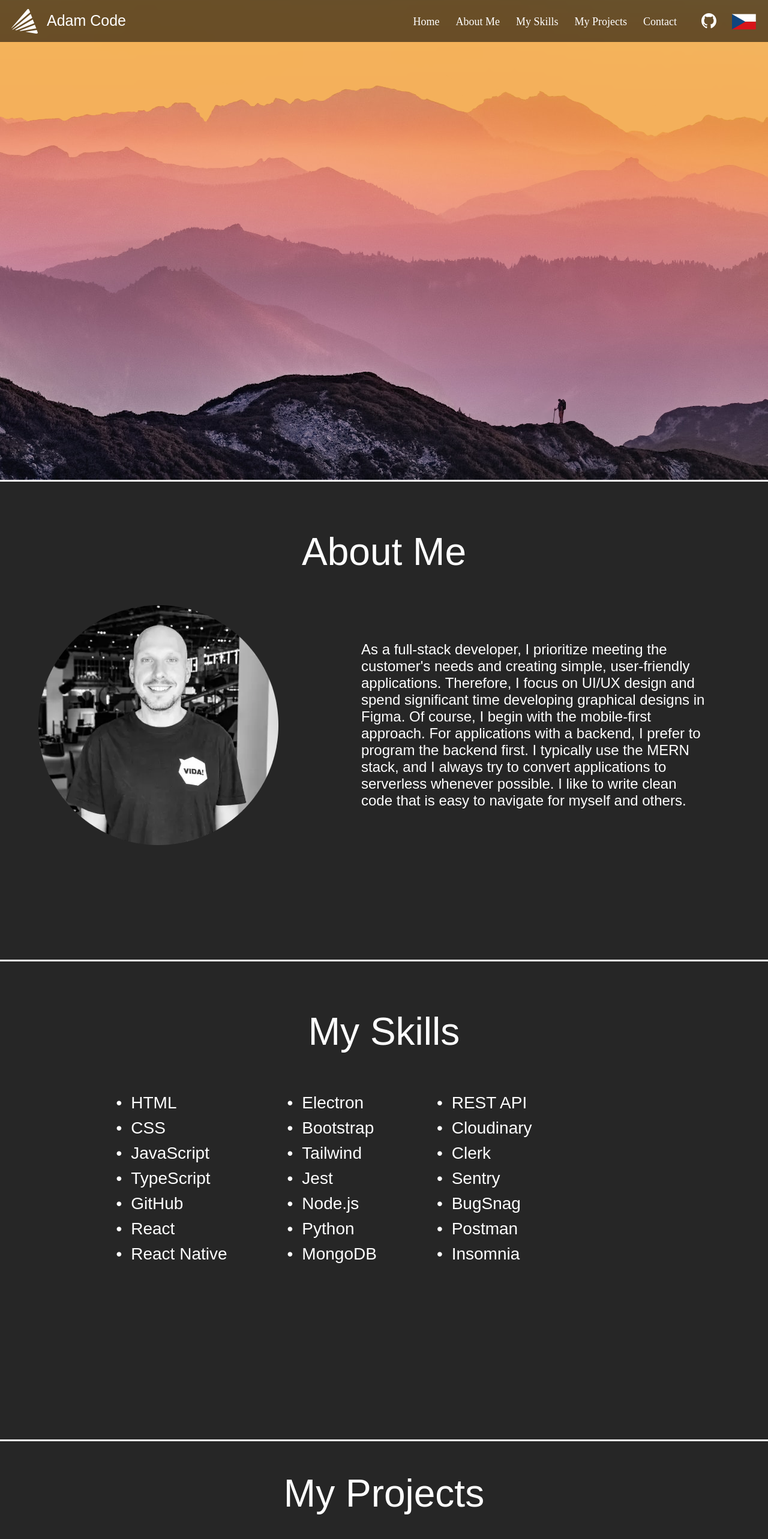
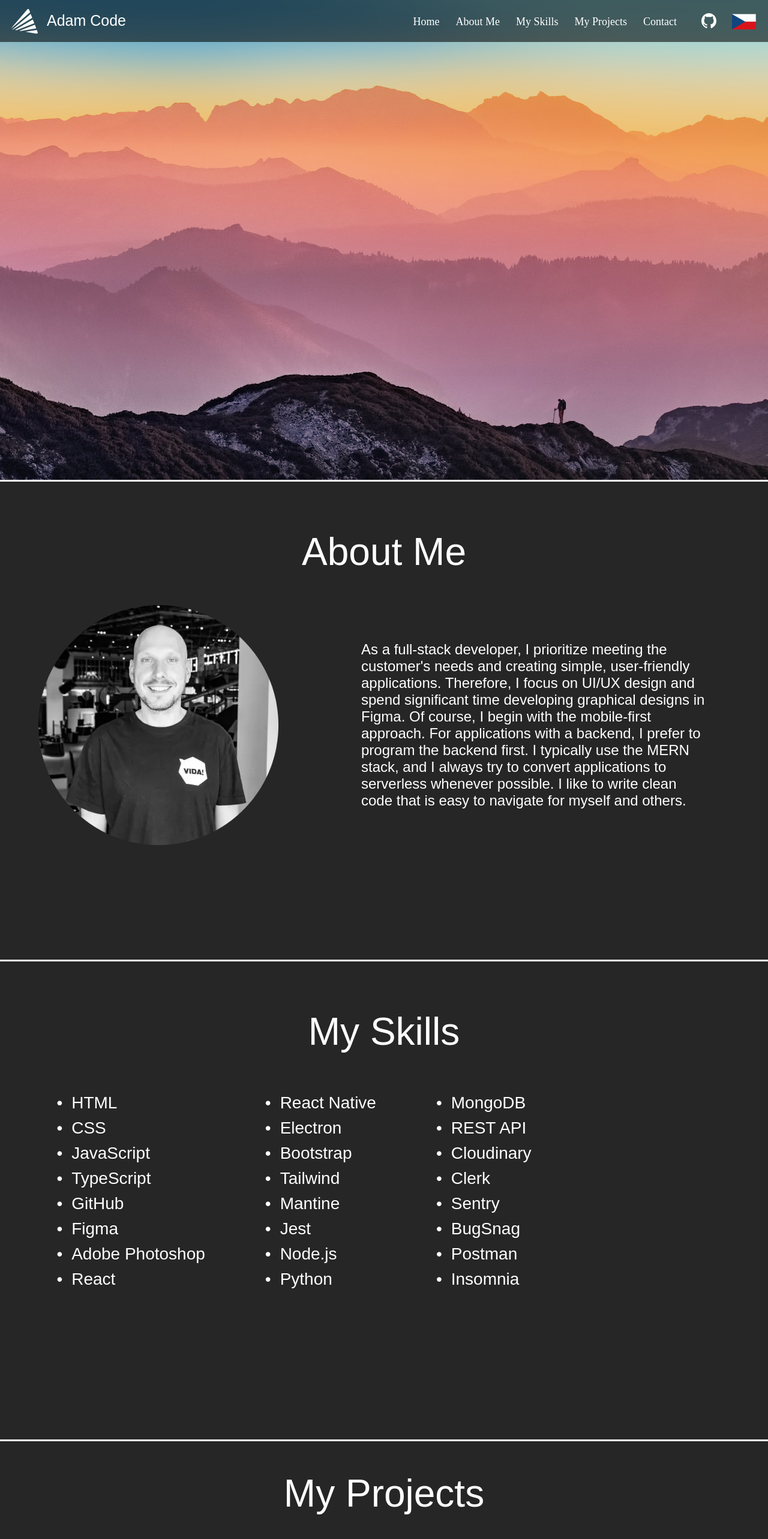
Before and after one commit to AdamBurysek/adam-code, a React (Vite) app: page / in a window 1280 px wide. Shown: the top 2566 px of the page at 60% size. Built offline with nearby package versions, Linux system fonts and the light colour scheme; no server answers; a web font is replaced by a local one.

Commit message:
api change

```diff
--- a/index.html
+++ b/index.html
@@ -5,6 +5,11 @@
     <link rel="icon" type="image/ico" href="/ap-logo.ico" />
     <meta name="viewport" content="width=device-width, initial-scale=1.0" />
     <title>Adam Code</title>
+    <meta property="og:type" content="website" />
+    <meta property="og:title" content="Adam Code" />
+    <meta property="og:description" content="Portfolio of my coding skills" />
+    <meta property="og:image" content="https://www.adamplanet.cz/adamcode/AdamCodePreview.png" />
+    <meta property="og:url" content="https://www.adamplanet.cz/adamcode" />
   </head>
   <body>
     <div id="root"></div>
--- a/src/api-formspree.ts
+++ /dev/null
@@ -1,8 +0,0 @@
-import axios from "axios";
-
-export default axios.create({
-  baseURL: "https://formspree.io/f/mgejdjjq",
-  headers: {
-    "Content-Type": "application/json",
-  },
-});
--- a/src/api-mongo.ts
+++ /dev/null
@@ -1,10 +0,0 @@
-import axios from "axios";
-
-export default axios.create({
-  baseURL:
-    "https://eu-central-1.aws.data.mongodb-api.com/app/application-0-acfof/endpoint/",
-
-  headers: {
-    "Content-Type": "application/json",
-  },
-});
--- /dev/null
+++ b/src/api.ts
@@ -0,0 +1,22 @@
+import axios from "axios";
+
+// MongoDB API
+export const createMongoDBApi = () => {
+  return axios.create({
+    baseURL:
+      "https://eu-central-1.aws.data.mongodb-api.com/app/adamcode-ebdbn/endpoint/",
+    headers: {
+      "Content-Type": "application/json",
+    },
+  });
+};
+
+// Formspree API
+export const createFormspreeApi = () => {
+  return axios.create({
+    baseURL: "https://formspree.io/f/mgejdjjq",
+    headers: {
+      "Content-Type": "application/json",
+    },
+  });
+};
--- a/src/components/hero/hero.css
+++ b/src/components/hero/hero.css
@@ -55,3 +55,9 @@
   width: 500px;
   top: -20vh;
 }
+
+.hero_background {
+  width: 1920px;
+  height: 100%;
+  max-height: 1235px;
+}
--- a/src/components/hero/hero.tsx
+++ b/src/components/hero/hero.tsx
@@ -28,6 +28,7 @@ const Hero = () => {
       <div className="hero_img-container">
         <motion.img
           src={Background}
+          className="hero_background"
           style={{ y: background, translateY: "-80px", zIndex: 0 }}
         />
         <HeroText scrollYProgress={scrollYProgress} />
--- a/src/components/myProjects/myProjects.tsx
+++ b/src/components/myProjects/myProjects.tsx
@@ -2,10 +2,12 @@ import Card from "./card";
 import { useState } from "react";
 import "./myProjects.css";
 
+// Cards are from older project
+
 const MyProjects = (props: any) => {
   const [showAllProjects, setShowAllProjects] = useState(false);
 
-  function haldleShowAllProjectsButtonClick() {
+  function handleShowAllProjectsButtonClick() {
     setShowAllProjects(!showAllProjects);
   }
 
@@ -53,12 +55,21 @@ const MyProjects = (props: any) => {
         </div>
       </section>
       <div className="show-more_button-container">
-        <button
-          className="project_button show-more_button"
-          onClick={haldleShowAllProjectsButtonClick}
-        >
-          {showAllProjects ? "Hide Older Projects" : "Show Older Projects"}
-        </button>
+        {props.language === "en" ? (
+          <button
+            className="project_button show-more_button"
+            onClick={handleShowAllProjectsButtonClick}
+          >
+            {showAllProjects ? "Hide Older Projects" : "Show Older Projects"}
+          </button>
+        ) : (
+          <button
+            className="project_button show-more_button"
+            onClick={handleShowAllProjectsButtonClick}
+          >
+            {showAllProjects ? "Schov starší projekty" : "Ukaž starší projekty"}
+          </button>
+        )}
       </div>
     </>
   );
--- a/src/components/mySkills/mySkills.css
+++ b/src/components/mySkills/mySkills.css
@@ -12,12 +12,12 @@
   padding: 0;
 }
 
-@media screen and (min-width: 680px) {
+@media screen and (min-width: 870px) {
   .my-skills_content {
-    padding-right: 200px;
+    padding-right: 300px;
   }
   .my-skills_content ul {
-    max-height: 320px;
+    max-height: 360px;
   }
 }
 
--- a/src/components/mySkills/mySkills.tsx
+++ b/src/components/mySkills/mySkills.tsx
@@ -15,6 +15,14 @@ const MySkills = (props: any) => {
     {
       name: "GitHub",
       url: "https://github.com",
+    },
+    {
+      name: "Figma",
+      url: "https://figma.com",
+    },
+    {
+      name: "Adobe Photoshop",
+      url: "https://www.adobe.com/cz/products/photoshop.html",
     },
     {
       name: "React",
@@ -35,6 +43,10 @@ const MySkills = (props: any) => {
     {
       name: "Tailwind",
       url: "https://tailwindcss.com",
+    },
+    {
+      name: "Mantine",
+      url: "https://mantine.dev/",
     },
     {
       name: "Jest",
--- a/src/services/formDataService.ts
+++ b/src/services/formDataService.ts
@@ -1,8 +1,10 @@
-import http from "../api-formspree";
+import { createFormspreeApi } from "../api";
+
+const formspreeApi = createFormspreeApi();
 
 class FormDataService {
   sendData(data: any) {
-    return http.post("", data);
+    return formspreeApi.post("", data);
   }
 }
 
--- a/src/services/mongoDataService.ts
+++ b/src/services/mongoDataService.ts
@@ -1,8 +1,10 @@
-import http from "../api-mongo.ts";
+import { createMongoDBApi } from "../api";
+
+const mongoDBApi = createMongoDBApi();
 
 class MongoDataService {
   getProjects() {
-    return http.get("/projects");
+    return mongoDBApi.get("/projects");
   }
 }
 
```
Also changed, not shown: public/AdamCodePreview.png (added).
